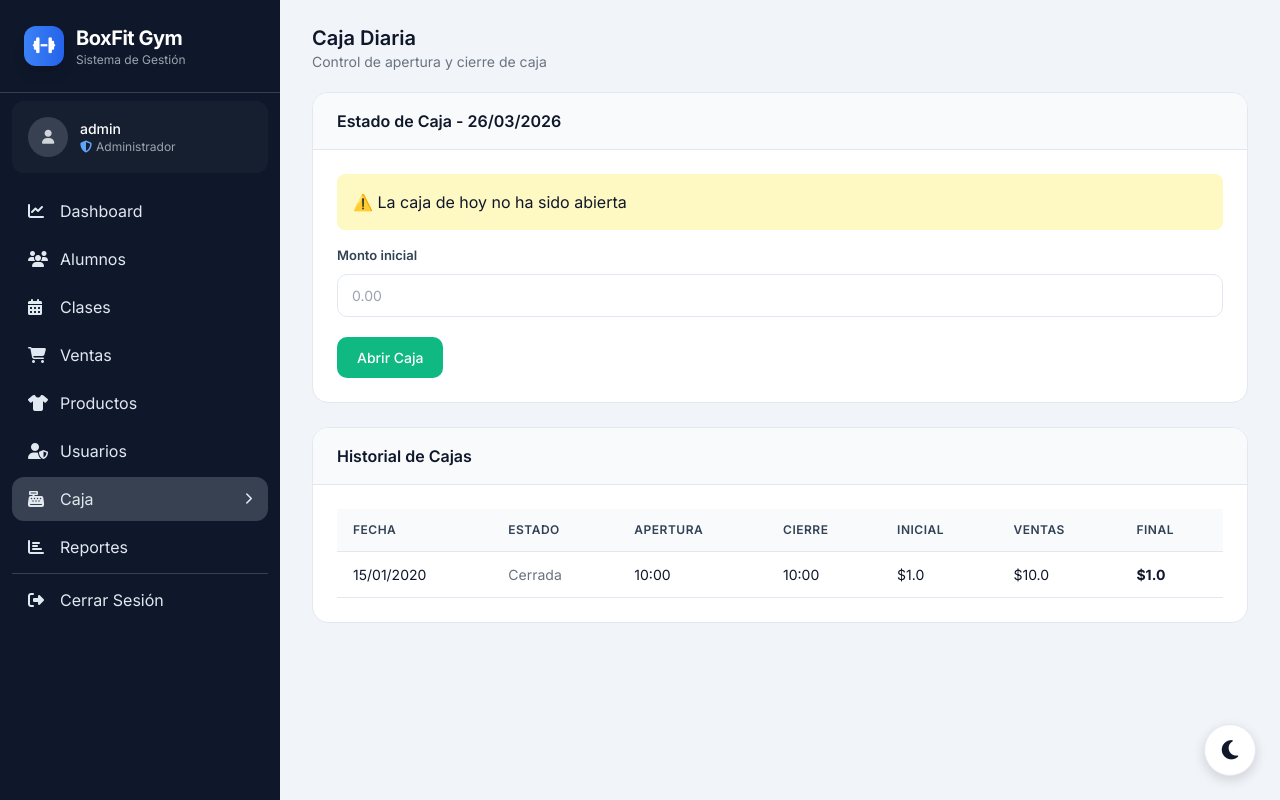
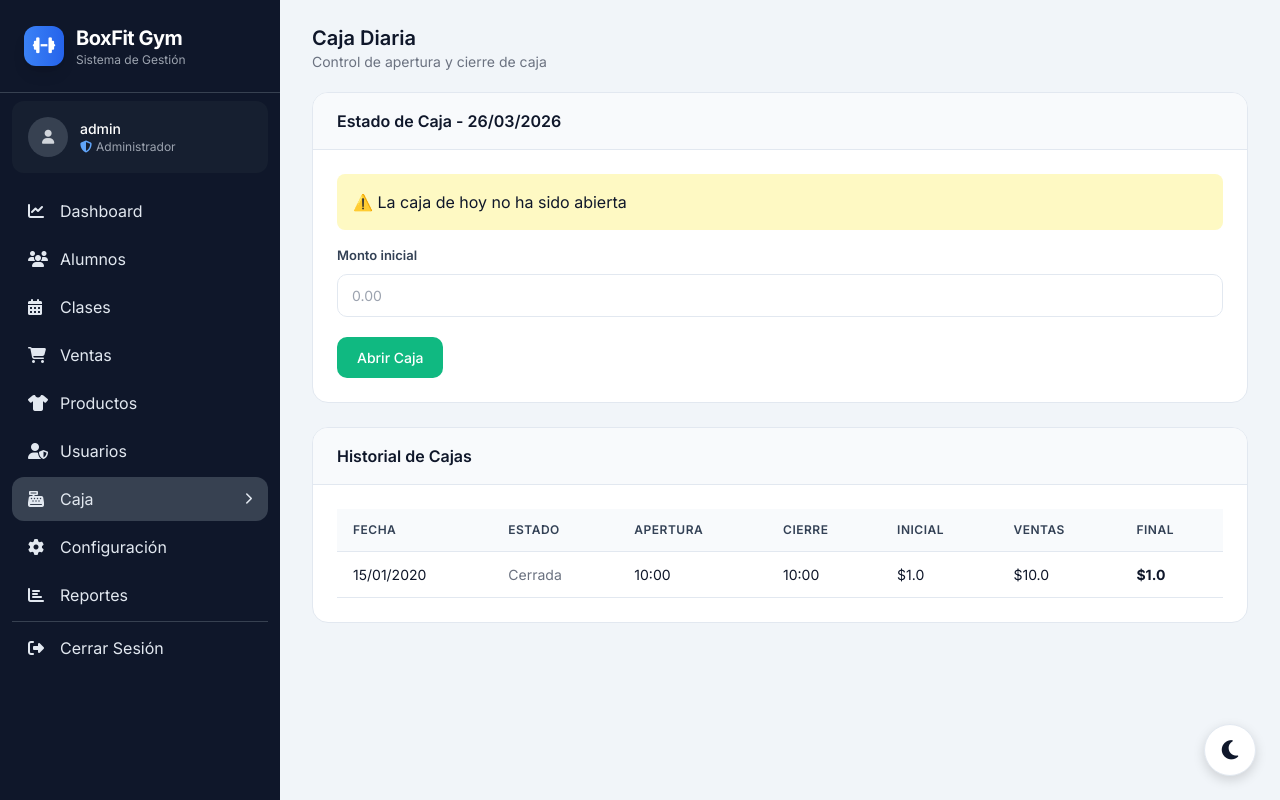
Before and after one commit to gekieper-cell/boxfit2.0, a Flask app: page /caja in a window 1280 px wide. Run offline with Flask 3, Linux system fonts and the light colour scheme; a user stored in the database is signed in; tables that the repository leaves empty hold one stand-in row (values such as "Sample post"); some libraries are stand-ins or nearby versions.

Commit message:
feat: base completa con dark mode y enlace a configuración

```diff
--- a/templates/base.html
+++ b/templates/base.html
@@ -653,6 +653,12 @@
             <span>Caja</span>
             {% if request.endpoint == 'caja' %}<i class="fas fa-chevron-right ml-auto text-xs"></i>{% endif %}
         </a>
+
+        <a href="{{ url_for('configuracion') }}" class="flex items-center gap-3 px-4 py-2.5 rounded-xl transition-all {% if request.endpoint == 'configuracion' %}bg-gray-700 text-white{% else %}text-gray-300 hover:bg-gray-800 hover:text-white{% endif %}">
+            <i class="fas fa-cog w-5"></i>
+            <span>Configuración</span>
+            {% if request.endpoint == 'configuracion' %}<i class="fas fa-chevron-right ml-auto text-xs"></i>{% endif %}
+        </a>
         {% endif %}
 
         <a href="{{ url_for('reportes') }}" class="flex items-center gap-3 px-4 py-2.5 rounded-xl transition-all {% if request.endpoint == 'reportes' %}bg-gray-700 text-white{% else %}text-gray-300 hover:bg-gray-800 hover:text-white{% endif %}">
```
